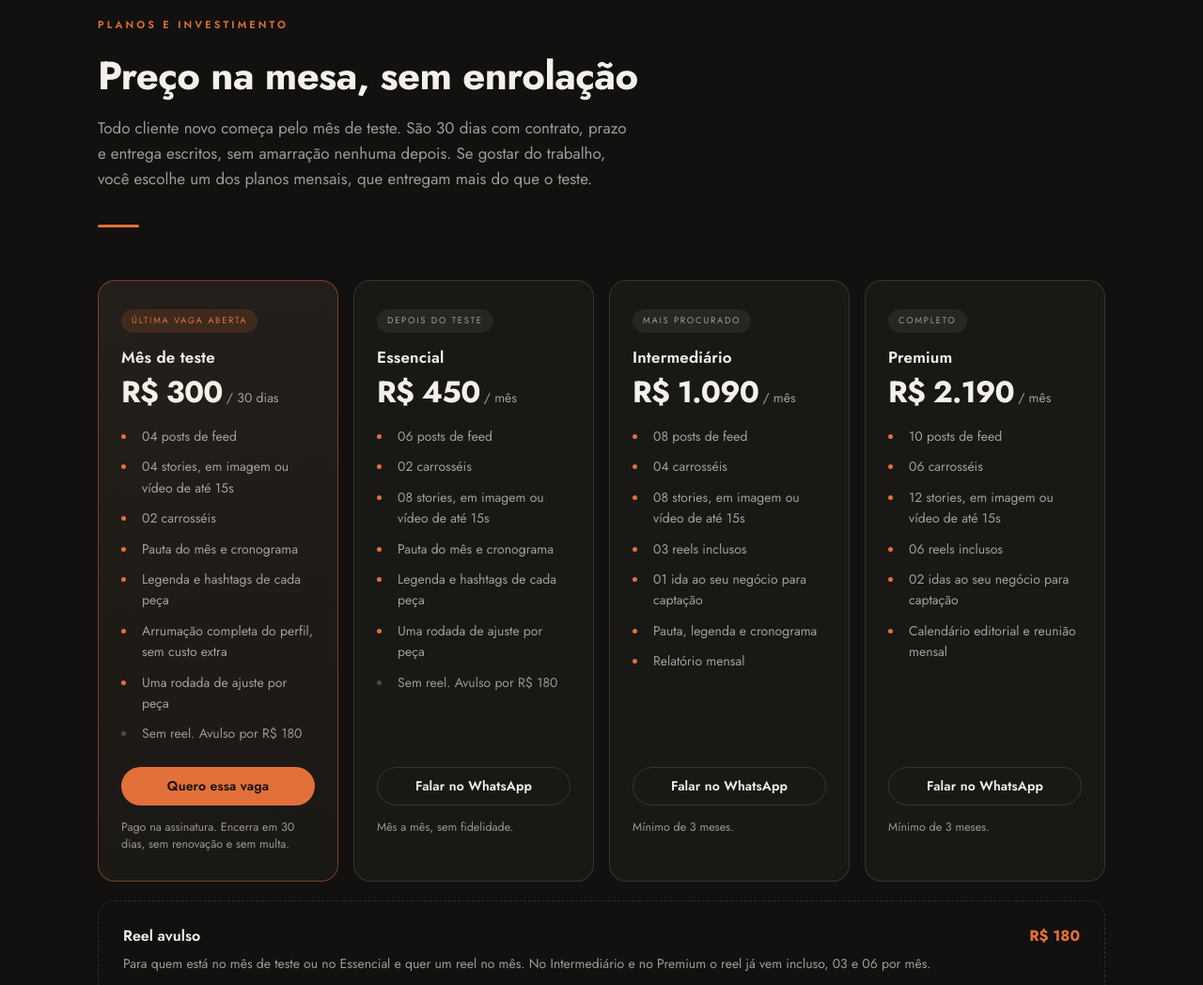
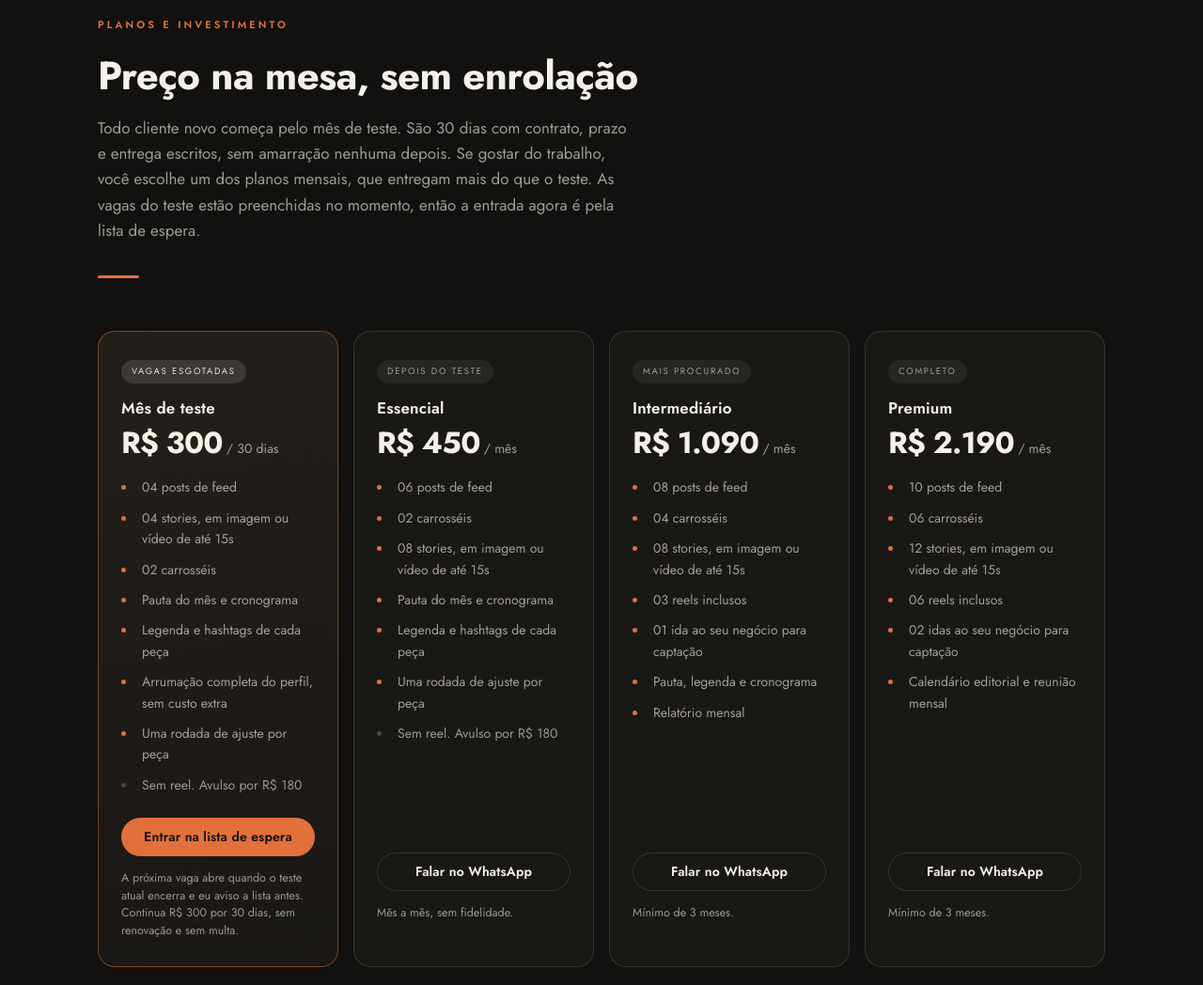
Before and after one commit to eurenanmkt/eurenanmkt.github.io, a plain HTML site: page index.html in a window 1280 px wide. Shown: the part 1600-2648 px from the top of the page at 94% size. Drawn offline with Linux system fonts and the light colour scheme.

Commit message:
Mes de teste: vagas esgotadas e lista de espera

```diff
--- a/index.html
+++ b/index.html
@@ -145,6 +145,7 @@ h3{font-size:21px;font-weight:600;line-height:1.25}
   padding:5px 11px;border-radius:999px;margin-bottom:16px;
 }
 .plan .tag.ghost{color:var(--muted-2);background:rgba(244,241,234,.06)}
+.plan .tag.full{color:#E7E2D8;background:rgba(244,241,234,.12)}
 .plan h3{font-size:17px;font-weight:600;letter-spacing:.01em}
 .price{font-size:32px;font-weight:700;letter-spacing:-.025em;line-height:1;margin-top:10px}
 .price small{font-size:14px;font-weight:400;color:var(--muted);letter-spacing:0}
@@ -364,14 +365,14 @@ footer{border-top:1px solid var(--line);padding:48px 0 40px}
     <div class="sec-head">
       <div class="kicker">Planos e investimento</div>
       <h2>Preço na mesa, sem enrolação</h2>
-      <p class="lead">Todo cliente novo começa pelo mês de teste. São 30 dias com contrato, prazo e entrega escritos, sem amarração nenhuma depois. Se gostar do trabalho, você escolhe um dos planos mensais, que entregam mais do que o teste.</p>
+      <p class="lead">Todo cliente novo começa pelo mês de teste. São 30 dias com contrato, prazo e entrega escritos, sem amarração nenhuma depois. Se gostar do trabalho, você escolhe um dos planos mensais, que entregam mais do que o teste. As vagas do teste estão preenchidas no momento, então a entrada agora é pela lista de espera.</p>
       <div class="rule"></div>
     </div>
 
     <div class="plans">
 
       <div class="plan hl">
-        <span class="tag">Última vaga aberta</span>
+        <span class="tag full">Vagas esgotadas</span>
         <h3>Mês de teste</h3>
         <div class="price">R$ 300<small> / 30 dias</small></div>
         <ul class="list">
@@ -384,8 +385,8 @@ footer{border-top:1px solid var(--line);padding:48px 0 40px}
           <li>Uma rodada de ajuste por peça</li>
           <li class="off">Sem reel. Avulso por R$ 180</li>
         </ul>
-        <a class="btn btn-p" href="https://wa.me/5567998581214?text=Oi%20Renan%21%20Vim%20pelo%20site%20e%20quero%20a%20%C3%BAltima%20vaga%20do%20m%C3%AAs%20de%20teste." target="_blank" rel="noopener">Quero essa vaga</a>
-        <p class="note">Pago na assinatura. Encerra em 30 dias, sem renovação e sem multa.</p>
+        <a class="btn btn-p" href="https://wa.me/5567998581214?text=Oi%20Renan%21%20Vim%20pelo%20site%20e%20quero%20entrar%20na%20lista%20de%20espera%20do%20m%C3%AAs%20de%20teste." target="_blank" rel="noopener">Entrar na lista de espera</a>
+        <p class="note">A próxima vaga abre quando o teste atual encerra e eu aviso a lista antes. Continua R$ 300 por 30 dias, sem renovação e sem multa.</p>
       </div>
 
       <div class="plan">
```
